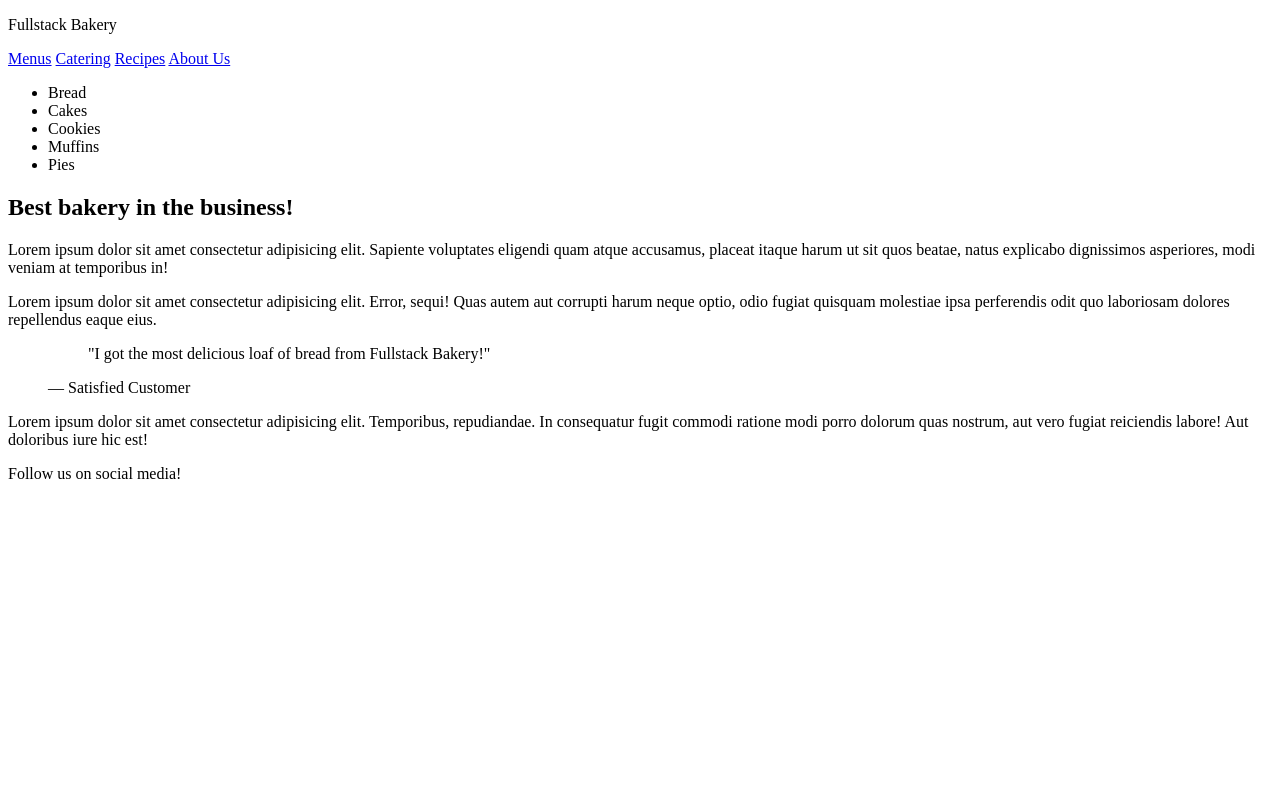
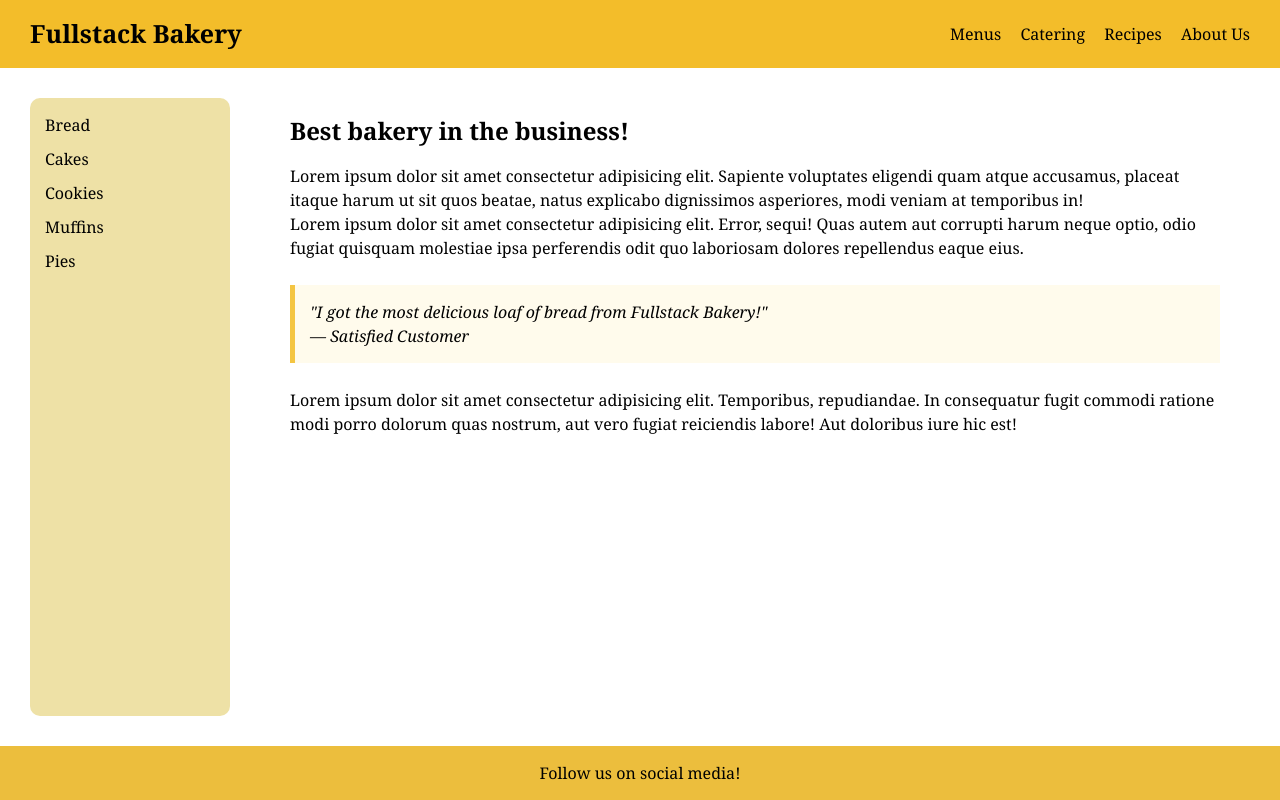
Before and after one commit to tylerllorens/bakery, a plain HTML site: page index.html in a window 1280 px wide. Drawn offline with Linux system fonts and the light colour scheme.

Commit message:
finished project

```diff
--- a/index.html
+++ b/index.html
@@ -2,6 +2,7 @@
 <html lang="en">
   <head>
     <title>Fullstack Bakery</title>
+    <link rel="stylesheet" href="style.css" />
   </head>
   <body>
     <header>
--- /dev/null
+++ b/style.css
@@ -0,0 +1,76 @@
+* {
+  padding: 0;
+  margin: 0;
+  box-sizing: border-box;
+}
+
+body {
+  display: flex;
+  flex-direction: column;
+  color: #000000;
+  background-color: #ffffff;
+  font-family: Georgia, "Times New Roman", Times, serif;
+  line-height: 1.5;
+  min-height: 100vh;
+}
+
+header {
+  display: flex;
+  justify-content: space-between;
+  background-color: rgb(243, 189, 42);
+  align-items: center;
+  padding: 15px 30px;
+}
+
+.brand {
+  font-size: 25px;
+  font-weight: bold;
+}
+
+nav a {
+  text-decoration: none;
+  color: #000000;
+  margin-left: 15px;
+}
+
+main {
+  display: flex;
+  padding: 30px;
+  gap: 30px;
+  flex: auto;
+}
+
+aside {
+  width: 200px;
+  background-color: #eee1a6;
+  padding: 15px;
+  border-radius: 10px;
+}
+aside ul li {
+  list-style: none;
+  margin-bottom: 10px;
+}
+
+article {
+  flex: 1;
+  background-color: #fff;
+  padding: 15px 30px;
+  border-radius: 8px;
+}
+article h1 {
+  margin-bottom: 15px;
+}
+
+.testimonial {
+  margin: 25px 0;
+  padding: 15px;
+  background-color: #fffbec;
+  border-left: 5px solid #f4c542;
+  font-style: italic;
+}
+
+footer {
+  text-align: center;
+  padding: 15px;
+  background-color: #ecbe3d;
+}
```
